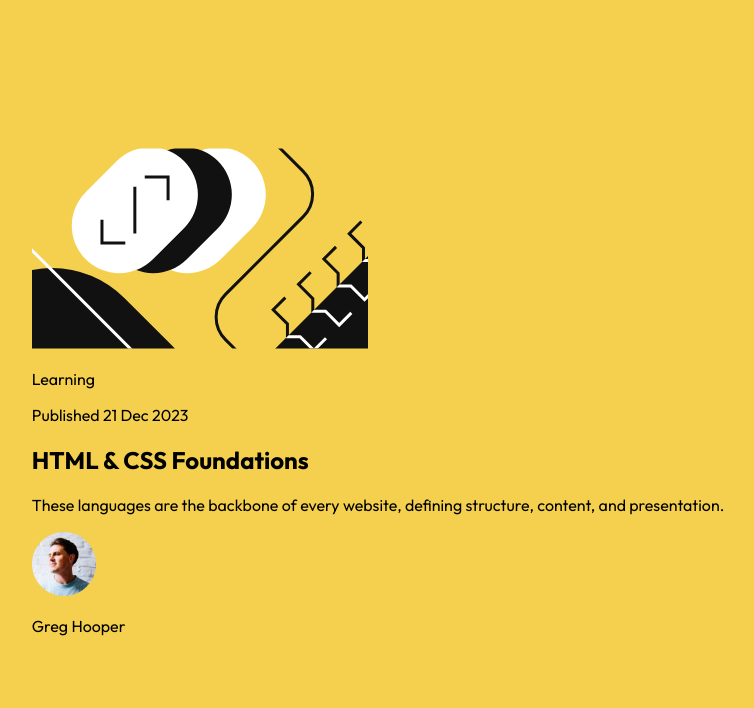
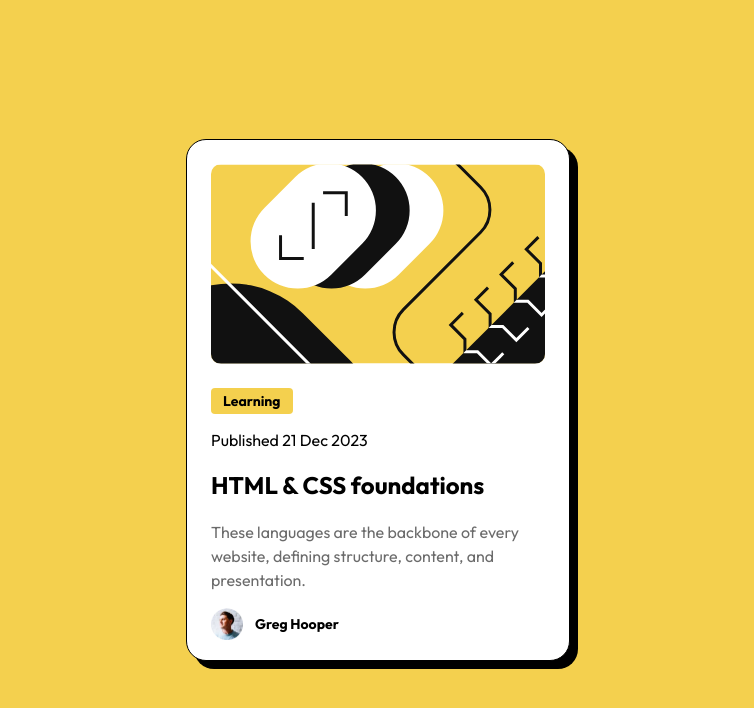
Before and after one commit to Cris575/Blog-Card, a plain HTML site: page index.html in a window 1280 px wide. Shown: the whole page, without its empty margins (262-1016 px from the left). Drawn offline with Linux system fonts and the light colour scheme; files that its build step writes are made by us from their sources.

Commit message:
Update index.html

```diff
--- a/index.html
+++ b/index.html
@@ -1,36 +1,45 @@
 <!DOCTYPE html>
-<html lang="en">
-
+<html lang="es">
   <head>
-  <meta charset="UTF-8">
-  <meta name="viewport" content="width=device-width, initial-scale=1.0">
-  <link rel="icon" type="image/png" sizes="32x32" href="./assets/images/favicon-32x32.png">
-  <title>Frontend Mentor | Blog Preview Card</title>
-  <link rel="stylesheet" href="style.css">
+    <meta charset="UTF-8" />
+    <meta name="viewport" content="width=device-width, initial-scale=1.0" />
+    <link
+      rel="icon"
+      type="image/png"
+      sizes="32x32"
+      href="./assets/images/favicon-32x32.png"
+    />
+    <link rel="stylesheet" href="styles/style.css" />
+    <title>Frontend Mentor | Blog preview card</title>
   </head>
-
   <body>
     <main>
-    <article>
-      <div class="content-img">
-        <img src="./assets/images/illustration-article.svg" alt="Card Image">
+      <section>
+        <div class="container-main">
+          <img
+            src="assets/images/illustration-article.svg"
+            alt="Hero Image"
+            class="hero-image"
+          />
+          <div class="container-text">
+            <div class="header">
+              <span class="text-header" aria-label="Learning"
+                ><strong>Learning</strong></span
+              >
             </div>
-      <div class="content">
-        <header>
-          <div class="learning">
-            <p><span>Learning</span></p>
-          </div>
-          <time datetime="2023-12-21">Published 21 Dec 2023</time>
-        </header>
-        <h1>HTML & CSS Foundations</h1>
-        <p class="information">These languages are the backbone of every website, defining structure, content, and presentation.</p>
-        <div class="flex">
-            <img class="img-profile" src="assets/images/image-avatar.webp" alt="Author Avatar">
-            <p class="person-name"><span>Greg Hooper</span></p>
+            <p>Published <time datetime="12-21-2023">21 Dec 2023</time></p>
+            <h1>HTML & CSS foundations</h1>
+            <p class="text">
+              These languages are the backbone of every website, defining
+              structure, content, and presentation.
+            </p>
+            <div class="user-area">
+              <img src="assets/images/image-avatar.webp" alt="User Image" />
+              <span>Greg Hooper</span>
             </div>
           </div>
-    </article>
+        </div>
+      </section>
     </main>
   </body>
-
 </html>
```
Lines whose indentation alone changed are shown as unchanged.
